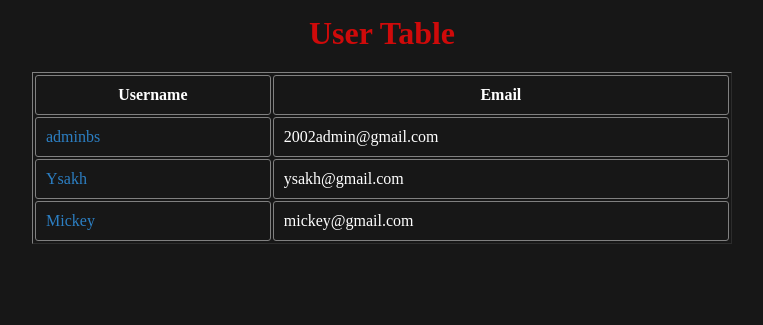
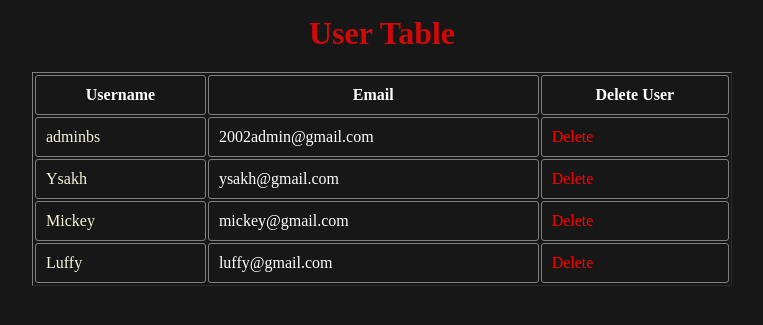
Before and after one commit to BSvaisakh/Reviewpoint, a Django app: page /usermanagement/ in a window 1280 px wide. Shown: the part 104-429 px from the top of the page, without its empty margins (258-1021 px from the left). Run offline with Django 5.2, Linux system fonts and the light colour scheme; data comes from the database, SQL or seed files in the repository.

Commit message:
add user,delete user

```diff
--- a/Accounts/templates/header.html
+++ b/Accounts/templates/header.html
@@ -14,7 +14,7 @@
             {% if data %}
                 {{pass}}
             {% elif users %}
-            <a href="#"><button>Add User</button></a>
+            <a href="{% url 'Master:addUser' %}"><button>Add User</button></a>
             {% elif movies %}
             <a href="{% url 'Master:addmoviesform' %}"><button>Add movies</button></a>
             {% endif %}
--- a/Master/templates/usermanage.html
+++ b/Master/templates/usermanage.html
@@ -26,6 +26,8 @@
             <tr>
                 <th>Username</th>
                 <th>Email</th>
+                {% comment %} <!-- <th>Edit User</th> --> {% endcomment %}
+                <th>Delete User</th>
                 <!-- <th>Password</th> -->
                 <!-- Add more columns for additional user class details -->
             </tr>
@@ -33,9 +35,11 @@
         <tbody>
             {% for user in users %}
                 <tr>
-                    <td><a href="">{{user.username}}</a></td>
+                    <td style="color: beige;">{{user.username}}</td>
                     <!-- {% comment %} <td><a href="{% url 'edituser' user.id %}">{{ user.username }}</a></td> {% endcomment %} -->
-                    <td><a href=""></a>{{ user.email }}</td>
+                    <td>{{ user.email }}</td>
+                    {% comment %} <!-- <td><a href="{% url 'Master:editUser' user.id %}" style="color: skyblue;">Edit</a></td> --> {% endcomment %}
+                    <td><a href="{% url 'Master:deleteUser' user.id %}" style="color: red;">Delete</a></td>
                     <!-- <td><a href=""></a>{{ user.password }}</td> -->
                     <!-- Add more cells for additional user class details -->
                 </tr>
--- a/Master/urls.py
+++ b/Master/urls.py
@@ -7,6 +7,9 @@ urlpatterns = [
    path('master/',views.master_page,name="admin_login"),
    path('admin_dashboard/',views.admin_login,name="admin_dashboard"),
    path('usermanagement/',views.usermanagement,name="usermanagement"),
+   path('adduser/',views.add_user,name="addUser"),
+   # path('edituser/<int:id>',views.edit_user,name="editUser"),
+   path('deleteuser/<int:id>',views.delete_user,name="deleteUser"),
    path('moviemanagement/',views.moviemanagement,name="moviemanagement"),
    path('moviedetails/<int:id>',views.movie_details,name="moviedetails"),
    path('addmovieform/',views.addmoviesform,name="addmoviesform"),
--- a/Master/views.py
+++ b/Master/views.py
@@ -26,6 +26,37 @@ def admin_login(request):
 def usermanagement(request):
     users = User.objects.all()
     return render(request,"usermanage.html",{"users" : users})
+
+def add_user(request):
+    if request.method == "POST":
+        form = AddUserForm(request.POST)
+
+        if form.is_valid():
+            user = form.save()
+            user.save()
+            return redirect('Master:usermanagement')
+    else :
+        form = AddUserForm()
+        return render(request,"addUser.html",{"form":form})
+
+# def edit_user(request,id):
+#     user = User.objects.get(id=id)
+#     if request.method == "POST":
+#         form = AddUserForm(request.POST or None)
+#         if form.is_valid():
+#             data=form.save(commit=False)
+#             data.save()
+#             return redirect("Master:usermanagement",id)
+#     else :
+#         form = AddUserForm(instance=user)
+#     return render(request,'addUser.html',{"form":form})
+
+def delete_user(request,id):
+    if request.method == "GET":
+        user = User.objects.get(id=id)
+        user.delete()
+        return redirect('Master:usermanagement')
+    return redirect('Master:usermanagement')
 
 def moviemanagement(request):
 
```
Also changed, not shown: Master/forms.py (+7 -0 lines), Master/templates/addUser.html (added, +16 -0 lines), ReviewPoint/settings.py (+2 -12 lines), db.sqlite3.
